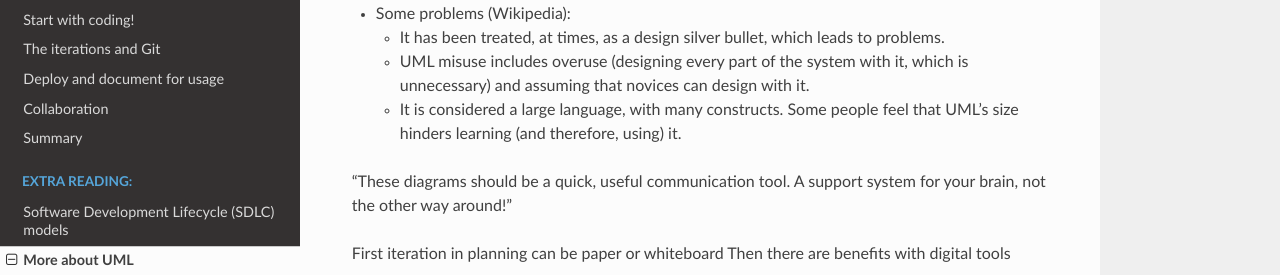
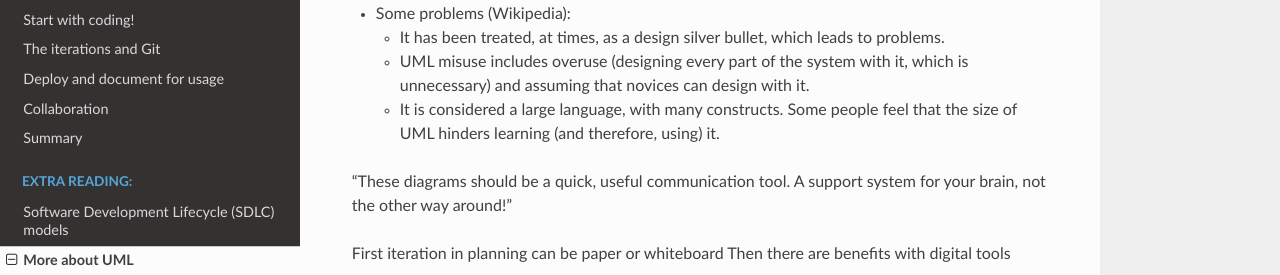
Before and after one commit to UPPMAX/programming_formalisms_intro, a Sphinx documentation site: the page built from doc/UML_deeper.md, in a window 1280 px wide and 900 px high. Shown: the part 310-585 px from the top of the window. Built offline with Sphinx 7.4.7 and the Read the Docs theme 2.0.0, drawn with Linux system fonts in a browser that asks for light colours; pages that are not in the unit, such as notebooks, are missing from menus.

Commit message:
Update UML_deeper.md

```diff
--- a/doc/UML_deeper.md
+++ b/doc/UML_deeper.md
@@ -11,7 +11,7 @@
 - Some problems (Wikipedia):
   - It has been treated, at times, as a design silver bullet, which leads to problems.
   - UML misuse includes overuse (designing every part of the system with it, which is unnecessary) and assuming that novices can design with it.
-  - It is considered a large language, with many constructs. Some people feel that UML's size hinders learning (and therefore, using) it.
+  - It is considered a large language, with many constructs. Some people feel that the size of UML hinders learning (and therefore, using) it.
 
 "These diagrams should be a quick, useful communication tool. A support system for your brain, not the other way around!"
 
```
